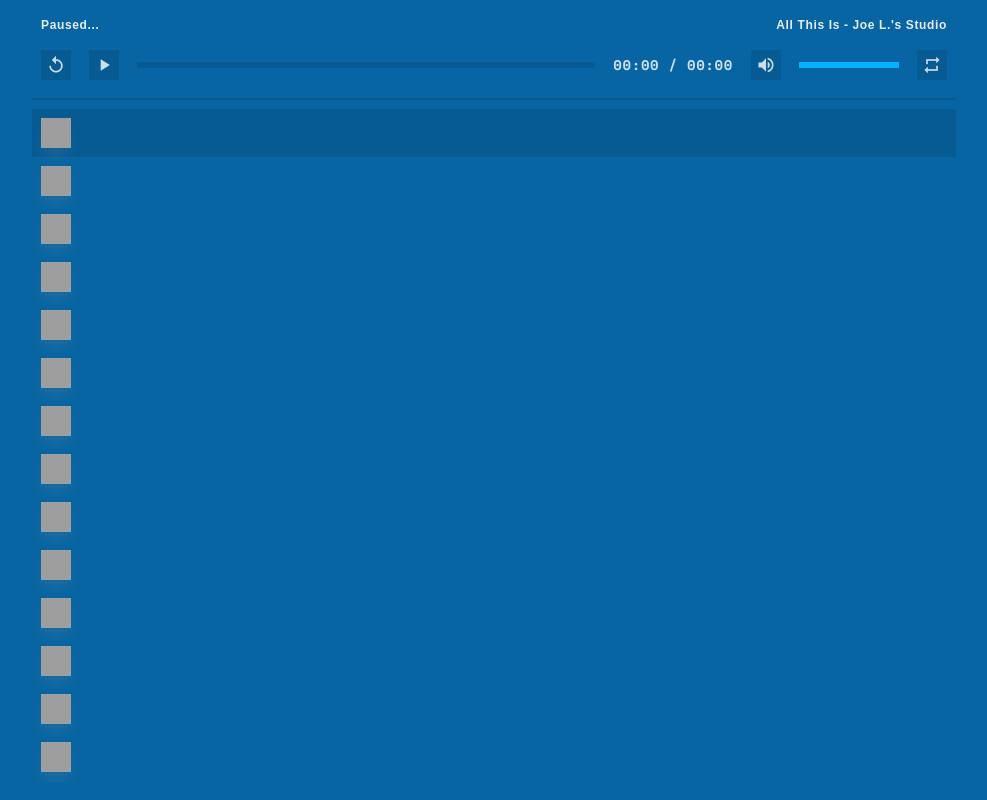
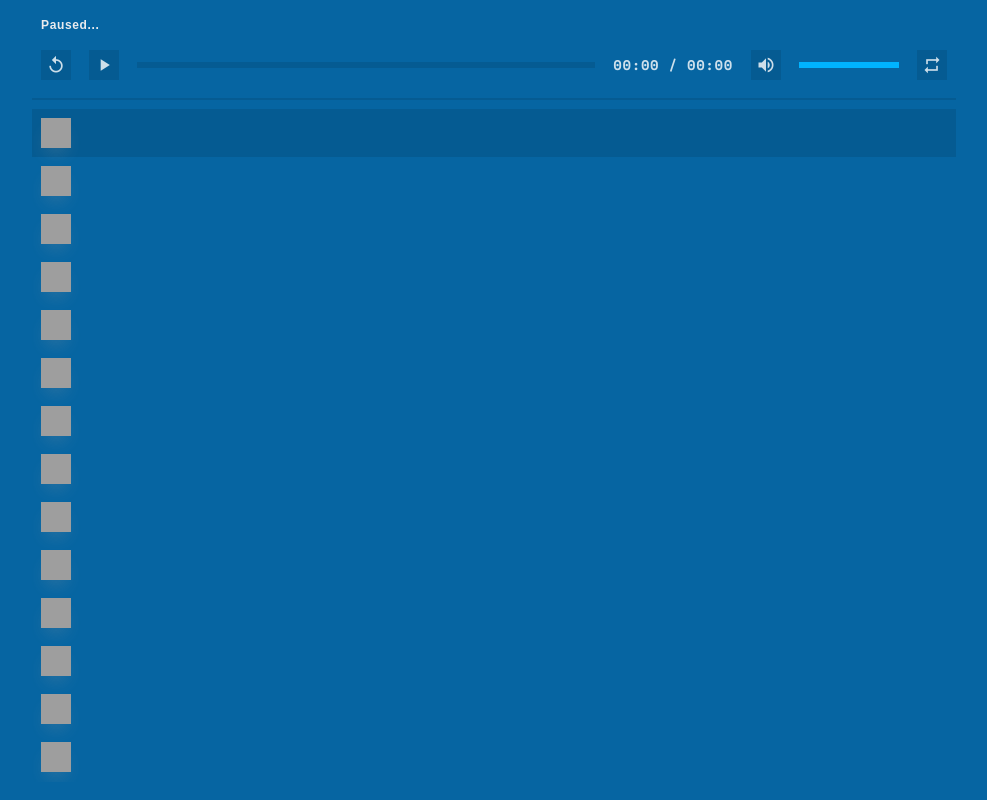
Before and after one commit to hiepdeep/hiepdeep.netlify.app, a browser extension: page project/zingMp3/index.html in a window 1280 px wide. Shown: the whole page, without its empty margins (146-1133 px from the left). Drawn offline with nearby package versions, Linux system fonts and the light colour scheme; no server answers; grey boxes are pictures that could not be loaded; a web font is replaced by a local one.

Commit message:
Update index.html

```diff
--- a/project/zingMp3/index.html
+++ b/project/zingMp3/index.html
@@ -314,7 +314,7 @@
 		<div class="msPlayer">
 			<div class="msData">
 				<div class="col" id="stt">Paused...</div>
-				<div class="col" id="ctn">All This Is - Joe L.'s Studio</div>
+				<div class="col" id="titling"></div>
 			</div>
 			<div class="msControl">
 				<button class="btn material-icons" id="repl">replay</button>
```
